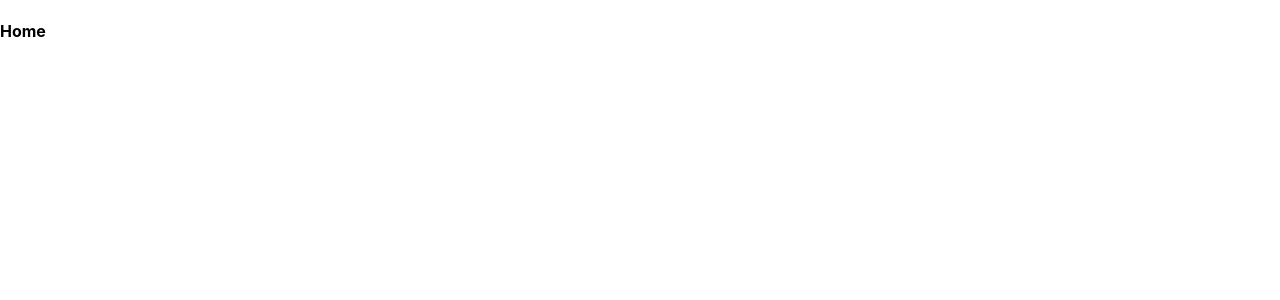
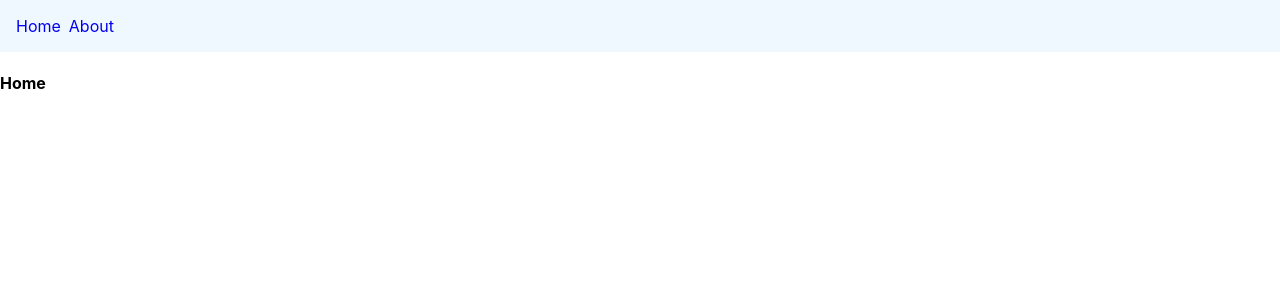
Before and after one commit to Soham2407/react-router-dom, a React (Create React App) app: page / in a window 1280 px wide. Shown: the top 300 px of the page. Built offline with nearby package versions, Linux system fonts and the light colour scheme.

Commit message:
Link component added

```diff
--- a/src/App.css
+++ b/src/App.css
@@ -1,38 +1,12 @@
-.App {
-  text-align: center;
+nav {
+  background-color: aliceblue;
+  padding: 1rem;
 }
 
-.App-logo {
-  height: 40vmin;
-  pointer-events: none;
+nav a {
+  text-decoration: none;
 }
 
-@media (prefers-reduced-motion: no-preference) {
-  .App-logo {
-    animation: App-logo-spin infinite 20s linear;
-  }
+nav a:last-child {
+  margin-left: 0.5rem;
 }
-
-.App-header {
-  background-color: #282c34;
-  min-height: 100vh;
-  display: flex;
-  flex-direction: column;
-  align-items: center;
-  justify-content: center;
-  font-size: calc(10px + 2vmin);
-  color: white;
-}
-
-.App-link {
-  color: #61dafb;
-}
-
-@keyframes App-logo-spin {
-  from {
-    transform: rotate(0deg);
-  }
-  to {
-    transform: rotate(360deg);
-  }
-}
--- a/src/App.js
+++ b/src/App.js
@@ -1,16 +1,18 @@
 import { Route, Routes } from "react-router-dom";
 import About from "./components/About";
 import Home from "./components/Home";
+import Navbar from "./components/Navbar";
 import "./App.css";
 
 function App() {
   return (
-    <div>
+    <>
+      <Navbar />
       <Routes>
         <Route path="/" element={<Home />} />
         <Route path="about" element={<About />} />
       </Routes>
-    </div>
+    </>
   );
 }
 
--- /dev/null
+++ b/src/components/Navbar.js
@@ -0,0 +1,13 @@
+import React from "react";
+import { Link } from "react-router-dom";
+
+const Navbar = () => {
+  return (
+    <nav>
+      <Link to="/">Home</Link>
+      <Link to="/about">About</Link>
+    </nav>
+  );
+};
+
+export default Navbar;
```
